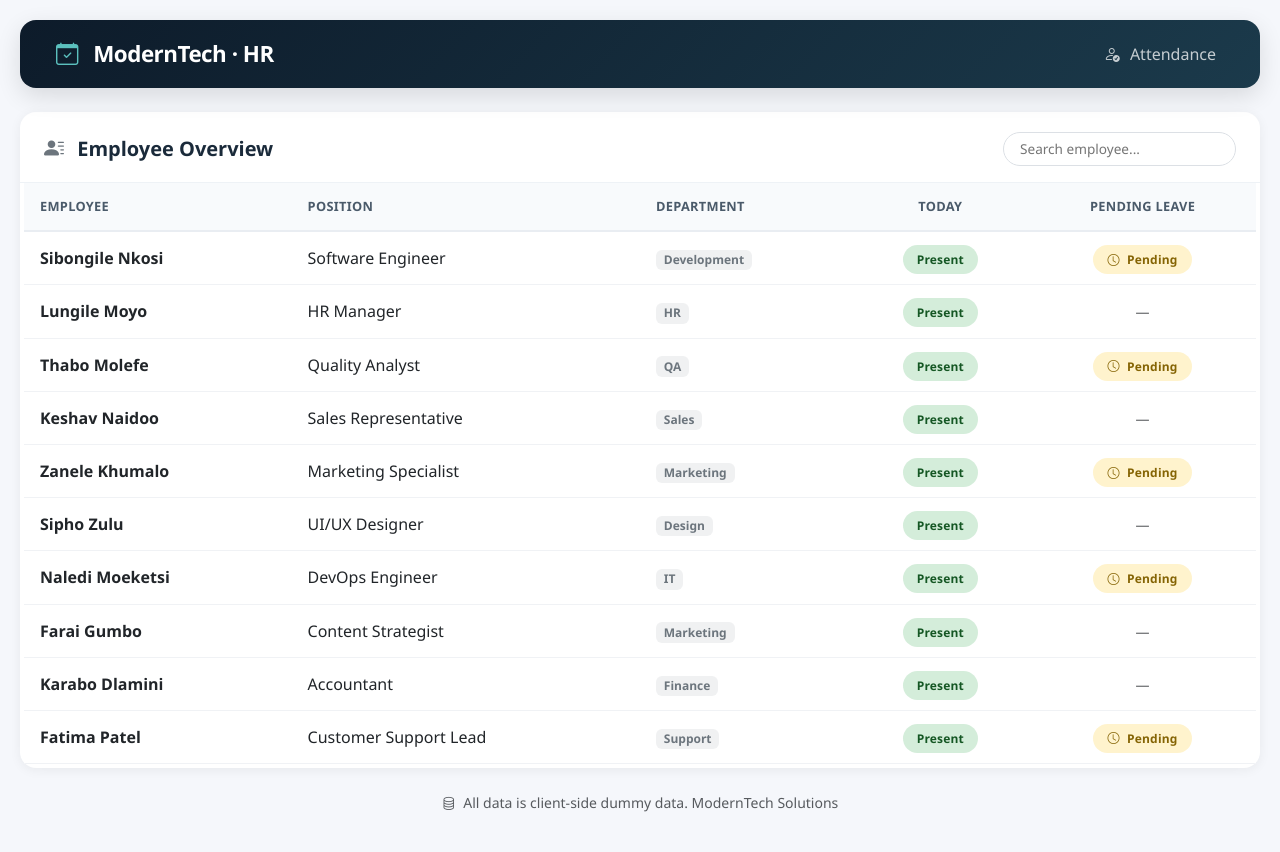
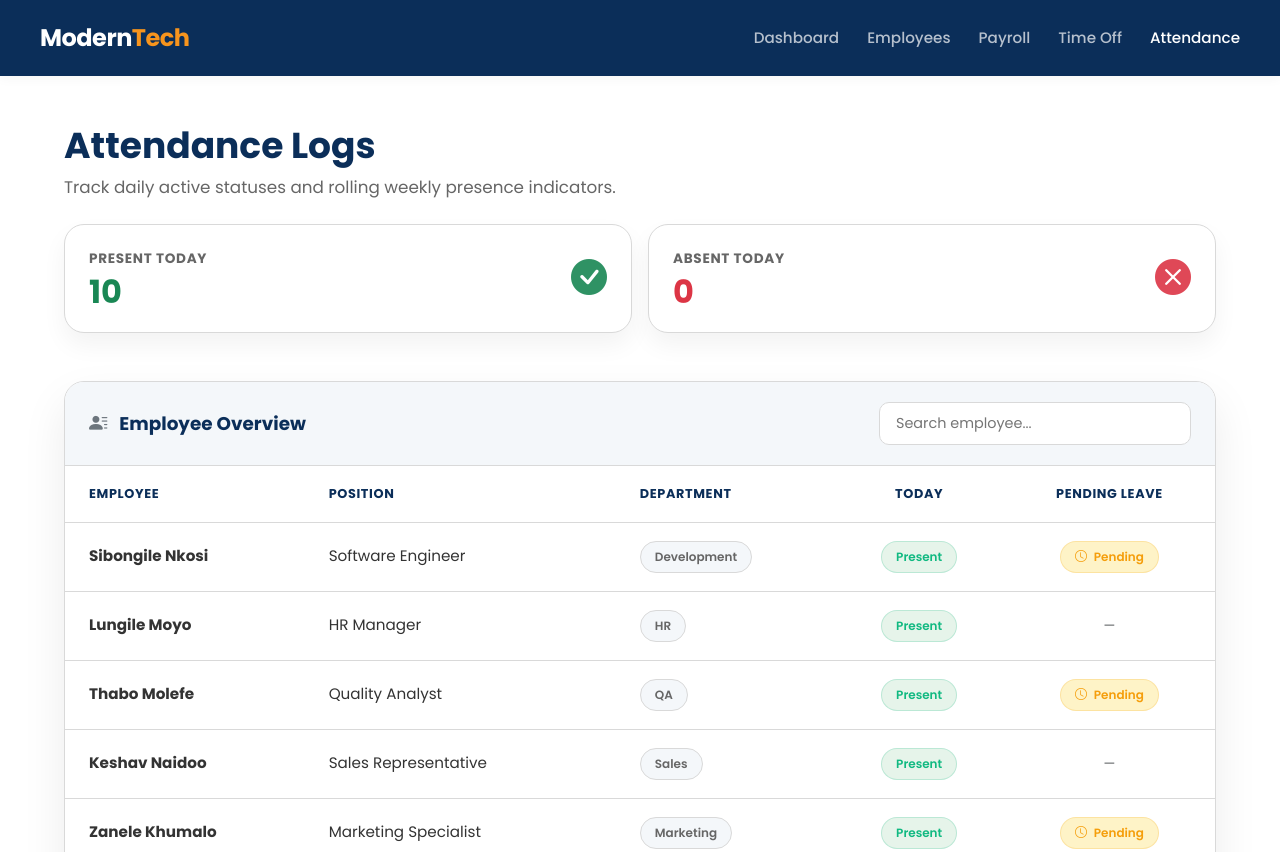
Before and after one commit to chefmanie27-pixel/project-modern-tech-solutions-, a plain HTML site: page Modern Tech/index.html in a window 1280 px wide. Shown: the top 852 px of the page. Drawn offline with nearby package versions, Linux system fonts and the light colour scheme.

Commit message:
updated style

```diff
--- a/Modern Tech/app.js
+++ b/Modern Tech/app.js
@@ -1,46 +1,36 @@
-
-
-
+// ==========================================
+// VUE 3 APPLICATION ENGINE
+// ==========================================
 const { createApp, ref, computed, onMounted } = Vue;
 
-
 const app = createApp({
-
-
     setup() {
-
-
-
-        const activeTab = ref('');
+        // Layout State
+        const activeTab = ref('attendance'); // Defaulting view context to attendance tab
         const dashboardFilter = ref('');
         const attendanceFilter = ref('');
         const leaveFilterStatus = ref('all');
         const leaveFilterSearch = ref('');
 
-
+        // Reactive Application Stores
         const employees = ref([]);
         const attendanceRecords = ref([]);
         const leaveRequests = ref([]);
 
-
+        // Calendar Columns
         const weekDays = ['Mon', 'Tue', 'Wed', 'Thu', 'Fri'];
 
-
+        // Core Data Processing Hydrator
         function loadData() {
-
             const empList = employeeData.employeeInformation;
             const attList = attendanceData.attendanceAndLeave;
 
-
             employees.value = empList;
-
 
             const leaves = [];
             attList.forEach(item => {
-
                 const emp = empList.find(e => e.employeeId === item.employeeId);
                 const empName = emp ? emp.name : item.name;
-
 
                 item.leaveRequests.forEach((lr, idx) => {
                     leaves.push({
@@ -50,7 +40,6 @@ const app = createApp({
                         date: lr.date,
                         reason: lr.reason,
                         status: lr.status,
-
                         _attRef: item,
                         _lrRef: lr
                     });
@@ -61,6 +50,7 @@ const app = createApp({
             attendanceRecords.value = attList;
         }
 
+        // Metrics Rollups
         const presentToday = computed(() => {
             const today = '2025-07-29';
             let count = 0;
@@ -70,7 +60,6 @@ const app = createApp({
             });
             return count;
         });
-
 
         const absentToday = computed(() => {
             const today = '2025-07-29';
@@ -82,12 +71,11 @@ const app = createApp({
             return count;
         });
 
-
         const pendingLeavesCount = computed(() => {
             return leaveRequests.value.filter(l => l.status === 'Pending').length;
         });
 
-
+        // Dynamic Filtering Core Engines
         const filteredDashboardEmployees = computed(() => {
             const filter = dashboardFilter.value.toLowerCase().trim();
             if (!filter) return employees.value;
@@ -107,6 +95,7 @@ const app = createApp({
             );
         });
 
+        // Date Context Parsers
         function getTodayStatus(employeeId) {
             const rec = attendanceRecords.value.find(r => r.employeeId === employeeId);
             if (!rec) return '—';
@@ -115,7 +104,6 @@ const app = createApp({
             return todayRec ? todayRec.status : '—';
         }
 
-
         function getTodayStatusClass(employeeId) {
             const status = getTodayStatus(employeeId);
             if (status === 'Present') return 'badge-present';
@@ -123,9 +111,7 @@ const app = createApp({
             return 'badge-secondary';
         }
 
-
         function getDayStatus(employeeId, day) {
-
             const dateMap = {
                 'Mon': '2025-07-25',
                 'Tue': '2025-07-26',
@@ -141,7 +127,6 @@ const app = createApp({
             return dayRec ? dayRec.status : null;
         }
 
-
         function getDayStatusClass(employeeId, day) {
             const status = getDayStatus(employeeId, day);
             if (status === 'Present') return 'day-present';
@@ -149,14 +134,12 @@ const app = createApp({
             return 'bg-light text-muted';
         }
 
-
         function getDayStatusLetter(employeeId, day) {
             const status = getDayStatus(employeeId, day);
             if (status === 'Present') return 'P';
             if (status === 'Absent') return 'A';
             return '—';
         }
-
 
         function getWeeklySummary(employeeId) {
             const rec = attendanceRecords.value.find(r => r.employeeId === employeeId);
@@ -166,7 +149,6 @@ const app = createApp({
             const absent = total - present;
             return `${present}P / ${absent}A`;
         }
-
 
         function getWeeklySummaryClass(employeeId) {
             const rec = attendanceRecords.value.find(r => r.employeeId === employeeId);
@@ -178,13 +160,11 @@ const app = createApp({
             return 'badge-pending';
         }
 
-
         function getLeaveStatusClass(status) {
             if (status === 'Approved') return 'badge-approved';
             if (status === 'Denied') return 'badge-denied';
             return 'badge-pending';
         }
-
 
         function hasPendingLeave(employeeId) {
             return leaveRequests.value.some(l =>
@@ -192,17 +172,15 @@ const app = createApp({
             );
         }
 
-
+        // Leave Requests Mutations Actions
         function approveLeave(uid) {
             const req = leaveRequests.value.find(l => l._uid === uid);
             if (!req || req.status !== 'Pending') return;
             req.status = 'Approved';
-
             if (req._lrRef) {
                 req._lrRef.status = 'Approved';
             }
         }
-
 
         function denyLeave(uid) {
             const req = leaveRequests.value.find(l => l._uid === uid);
@@ -213,7 +191,6 @@ const app = createApp({
             }
         }
 
-
         function formatDate(dateStr) {
             const d = new Date(dateStr);
             return d.toLocaleDateString('en-ZA', {
@@ -223,28 +200,27 @@ const app = createApp({
             });
         }
 
-
+        // App Initialization Hooks
         onMounted(() => {
             loadData();
         });
 
-
+        // Public Exposed References
         return {
             activeTab,
-
+            dashboardFilter,
             attendanceFilter,
-
-
+            leaveFilterStatus,
+            leaveFilterSearch,
             employees,
             attendanceRecords,
-
+            leaveRequests,
             weekDays,
             presentToday,
             absentToday,
             pendingLeavesCount,
             filteredDashboardEmployees,
             filteredAttendanceEmployees,
-
             getTodayStatus,
             getTodayStatusClass,
             getDayStatusClass,
@@ -260,5 +236,4 @@ const app = createApp({
     }
 });
 
-
 app.mount('#app');
--- a/Modern Tech/index.html
+++ b/Modern Tech/index.html
@@ -3,60 +3,65 @@
 <head>
     <meta charset="UTF-8" />
     <meta name="viewport" content="width=device-width, initial-scale=1.0" />
-    <title>ModernTech  Attendance & Leave</title>
-
+    <title>ModernTech | Attendance Tracker</title>
 
     <link href="https://cdn.jsdelivr.net/npm/bootstrap@5.3.0/dist/css/bootstrap.min.css" rel="stylesheet" />
-
     <link rel="stylesheet" href="https://cdn.jsdelivr.net/npm/bootstrap-icons@1.11.3/font/bootstrap-icons.min.css" />
-
-
+    <link href="https://fonts.googleapis.com/css2?family=Poppins:wght@400;500;600;700&display=swap" rel="stylesheet">
     <link rel="stylesheet" href="style.css" />
-
 
     <script src="https://unpkg.com/vue@3/dist/vue.global.js"></script>
 </head>
 <body>
 
+<div id="app">
 
-<div id="app" class="app-container">
+    <div class="nav">
+        <div class="logo">Modern<span>Tech</span></div>
+        <div class="nav-bar">
+            <ul class="nav-content">
+                <li><a href="dashboard.html">Dashboard</a></li>
+                <li><a href="employees.html">Employees</a></li>
+                <li><a href="payroll.html">Payroll</a></li>
+                <li><a href="time-off.html">Time Off</a></li>
+                <li class="active"><a href="attendance.html">Attendance</a></li>
+            </ul>
+        </div>
+    </div>
 
+    <div class="app-container">
 
-    <nav class="navbar navbar-expand-lg navbar-modern mb-4">
-        <div class="container-fluid">
-            <a class="navbar-brand" href="#">
-                <i class="bi bi-calendar-check"></i> ModernTech · HR
-            </a>
+        <div class="mt-5 mb-4">
+            <h1 style="font-size: 2.25rem; font-weight: 700; color: var(--primary); margin: 0 0 8px 0;">Attendance Logs</h1>
+            <p style="color: var(--text-muted); font-size: 1.05rem; margin: 0;">Track daily active statuses and rolling weekly presence indicators.</p>
+        </div>
 
-            <button class="navbar-toggler border-0" type="button" data-bs-toggle="collapse"
-                    data-bs-target="#navMenu" aria-controls="navMenu" aria-expanded="false"
-                    aria-label="Toggle navigation">
-                <i class="bi bi-list fs-3" style="color:#fff;"></i>
-            </button>
-            <div class="collapse navbar-collapse" id="navMenu">
-                <ul class="navbar-nav ms-auto">
-
-
-                    <li class="nav-item">
-                        <a class="nav-link" :class="{ active: activeTab === 'attendance' }"
-                           href="#" @click.prevent="activeTab = 'attendance'">
-                            <i class="bi bi-person-check"></i> Attendance
-                        </a>
-                    </li>
-
-                </ul>
+        <div class="row g-3 mb-5">
+            <div class="col-md-6">
+                <div class="stat-card d-flex align-items-center justify-content-between">
+                    <div>
+                        <div class="stat-label">Present Today</div>
+                        <div class="stat-number text-success">{{ presentToday }}</div>
+                    </div>
+                    <i class="bi bi-check-circle-fill text-success stat-icon"></i>
+                </div>
+            </div>
+            <div class="col-md-6">
+                <div class="stat-card d-flex align-items-center justify-content-between">
+                    <div>
+                        <div class="stat-label">Absent Today</div>
+                        <div class="stat-number text-danger">{{ absentToday }}</div>
+                    </div>
+                    <i class="bi bi-x-circle-fill text-danger stat-icon"></i>
+                </div>
             </div>
         </div>
-    </nav>
 
-
-        <div class="table-card">
+        <div class="table-card mb-4">
             <div class="card-header-custom">
                 <h5><i class="bi bi-person-lines-fill me-2 text-secondary"></i> Employee Overview</h5>
                 <div class="filter-group">
-
-                    <input type="text" class="filter-input" v-model="dashboardFilter"
-                           placeholder="Search employee..." />
+                    <input type="text" class="filter-input" v-model="dashboardFilter" placeholder="Search employee..." />
                 </div>
             </div>
             <div class="table-wrapper">
@@ -71,11 +76,10 @@
                         </tr>
                     </thead>
                     <tbody>
-
                         <tr v-for="emp in filteredDashboardEmployees" :key="emp.employeeId">
                             <td><strong>{{ emp.name }}</strong></td>
                             <td>{{ emp.position }}</td>
-                            <td><span class="badge bg-secondary bg-opacity-10 text-secondary">{{ emp.department }}</span></td>
+                            <td><span class="badge-status badge-secondary">{{ emp.department }}</span></td>
                             <td class="text-center">
                                 <span class="badge-status" :class="getTodayStatusClass(emp.employeeId)">
                                     {{ getTodayStatus(emp.employeeId) }}
@@ -92,16 +96,12 @@
                 </table>
             </div>
         </div>
-    </section>
 
-
-    <section v-if="activeTab === 'attendance'">
         <div class="table-card">
             <div class="card-header-custom">
                 <h5><i class="bi bi-calendar3 me-2 text-secondary"></i> Weekly Attendance</h5>
                 <div class="filter-group">
-                    <input type="text" class="filter-input" v-model="attendanceFilter"
-                           placeholder="Filter by name..." />
+                    <input type="text" class="filter-input" v-model="attendanceFilter" placeholder="Filter by name..." />
                 </div>
             </div>
             <div class="table-wrapper">
@@ -110,24 +110,21 @@
                         <tr>
                             <th>Employee</th>
                             <th>Department</th>
-                            <th v-for="day in weekDays" class="text-center">{{ day }}</th>
+                            <th v-for="day in weekDays" :key="day" class="text-center">{{ day }}</th>
                             <th class="text-center">Summary</th>
                         </tr>
                     </thead>
                     <tbody>
                         <tr v-for="emp in filteredAttendanceEmployees" :key="emp.employeeId">
                             <td><strong>{{ emp.name }}</strong></td>
-                            <td><span class="badge bg-secondary bg-opacity-10 text-secondary">{{ emp.department }}</span></td>
-                            <!-- Show a P/A circle for each day -->
-                            <td v-for="day in weekDays" class="text-center">
-                                <span class="day-status"
-                                      :class="getDayStatusClass(emp.employeeId, day)">
+                            <td><span class="badge-status badge-secondary">{{ emp.department }}</span></td>
+                            <td v-for="day in weekDays" :key="day" class="text-center">
+                                <span class="day-status" :class="getDayStatusClass(emp.employeeId, day)">
                                     {{ getDayStatusLetter(emp.employeeId, day) }}
                                 </span>
                             </td>
                             <td class="text-center">
-                                <span class="badge-status"
-                                      :class="getWeeklySummaryClass(emp.employeeId)">
+                                <span class="badge-status" :class="getWeeklySummaryClass(emp.employeeId)">
                                     {{ getWeeklySummary(emp.employeeId) }}
                                 </span>
                             </td>
@@ -136,24 +133,11 @@
                 </table>
             </div>
         </div>
-    </section>
-
-
-
-
-
-    <div class="text-center text-muted small mt-4">
-        <i class="bi bi-database me-1"></i> All data is client-side dummy data. ModernTech Solutions
     </div>
 </div>
 
-
 <script src="https://cdn.jsdelivr.net/npm/bootstrap@5.3.0/dist/js/bootstrap.bundle.min.js"></script>
-
-
 <script src="data.js"></script>
-
-
 <script src="app.js"></script>
 
 </body>
--- a/Modern Tech/style.css
+++ b/Modern Tech/style.css
@@ -1,254 +1,284 @@
+/* ==========================================================================
+   Design System & Tokens (Synced with Employee System)
+   ========================================================================== */
+:root {
+  --primary: #0b2e59;           /* Premium Deep Navy */
+  --primary-hover: #071f3d;
+  --accent: #f7941d;            /* Vibrant Orange */
+  --accent-hover: #df8414;
 
-body {
-    background: #f5f7fb;
-    font-family: 'Segoe UI', Tahoma, Geneva, Verdana, sans-serif;
+  --success: #10b981;           /* Present Status Elements */
+  --danger: #ef4444;            /* Absent Status Elements */
+  --warning: #f59e0b;           /* Warning / Pending Badges */
+
+  --neutral-dark: #0b2e59;
+  --neutral-light: #fafbfc;
+  --text-main: #333333;
+  --text-muted: #666666;
+  --border-color: #d9d9d9;
+
+  /* Geometric border-radii matching File 1 */
+  --radius-md: 10px;
+  --radius-lg: 20px;
+  --radius-pill: 50px;
+
+  /* Deep, structural shadows */
+  --shadow-sm: 0 4px 10px rgba(0, 0, 0, 0.03);
+  --shadow-md: 0 12px 25px rgba(0, 0, 0, 0.05);
+  --shadow-lg: 0 20px 45px rgba(0, 0, 0, 0.08);
 }
 
-.app-container {
-    max-width: 1400px;
-    margin: 0 auto;
-    padding: 20px;
+/* Global Base */
+body {
+  margin: 0;
+  padding: 0;
+  font-family: "Poppins", sans-serif;
+  background-color: #ffffff;
+  color: var(--text-main);
+  line-height: 1.5;
+  -webkit-font-smoothing: antialiased;
 }
 
-
-.navbar-modern {
-    background: linear-gradient(135deg, #0d1b2a, #1b3a4b);
-    border-radius: 16px;
-    padding: 12px 24px;
-    box-shadow: 0 8px 24px rgba(0, 0, 0, 0.12);
-}
-.navbar-modern .navbar-brand {
-    color: #fff;
-    font-weight: 700;
-    font-size: 1.4rem;
-    letter-spacing: -0.5px;
-}
-.navbar-modern .navbar-brand i {
-    color: #5bc0be;
-    margin-right: 10px;
-}
-.navbar-modern .nav-link {
-    color: rgba(255, 255, 255, 0.75) !important;
-    font-weight: 500;
-    border-radius: 8px;
-    padding: 8px 18px;
-    transition: all 0.2s;
-}
-.navbar-modern .nav-link:hover,
-.navbar-modern .nav-link.active {
-    color: #fff !important;
-    background: rgba(255, 255, 255, 0.12);
-}
-.navbar-modern .nav-link i {
-    margin-right: 6px;
+/* ==========================================================================
+   Navigation (Matched directly to employees-style.css)
+   ========================================================================== */
+.nav {
+  display: flex;
+  justify-content: space-between;
+  align-items: center;
+  background-color: var(--primary);
+  padding: 20px 40px;
+  box-shadow: var(--shadow-sm);
 }
 
-
-.stat-card {
-    background: #fff;
-    border: none;
-    border-radius: 16px;
-    padding: 20px 24px;
-    box-shadow: 0 2px 12px rgba(0, 0, 0, 0.06);
-    transition: transform 0.15s;
-    height: 100%;
-}
-.stat-card:hover {
-    transform: translateY(-3px);
-}
-.stat-card .stat-icon {
-    font-size: 2rem;
-    opacity: 0.7;
-}
-.stat-card .stat-number {
-    font-size: 2.2rem;
+.logo {
+  font-size: 1.5rem;
   font-weight: 700;
-    line-height: 1.2;
-}
-.stat-card .stat-label {
-    color: #6c757d;
-    font-size: 0.9rem;
-    font-weight: 500;
-    text-transform: uppercase;
-    letter-spacing: 0.4px;
+  letter-spacing: -0.5px;
+  color: #ffffff;
 }
 
+.logo span {
+  color: var(--accent);
+}
+
+.nav-bar {
+  display: flex;
+}
+
+.nav-content {
+  display: flex;
+  list-style: none;
+  margin: 0;
+  padding: 0;
+  gap: 28px;
+}
+
+.nav-content li a {
+  color: rgba(255, 255, 255, 0.7);
+  text-decoration: none;
+  font-size: 0.95rem;
+  font-weight: 500;
+  transition: color 0.3s ease;
+}
+
+.nav-content li a:hover,
+.nav-content li.active a {
+  color: #ffffff;
+}
+
+/* ==========================================================================
+   Metrics Rollup Cards
+   ========================================================================== */
+.stat-card {
+  background: #ffffff;
+  border: 1px solid var(--border-color);
+  border-radius: var(--radius-lg);
+  padding: 24px;
+  box-shadow: var(--shadow-md);
+  transition: transform 0.3s ease, box-shadow 0.3s ease;
+}
+
+.stat-card:hover {
+  transform: translateY(-4px);
+  box-shadow: var(--shadow-lg);
+}
+
+.stat-label {
+  font-size: 0.85rem;
+  text-transform: uppercase;
+  letter-spacing: 0.05em;
+  font-weight: 700;
+  color: var(--text-muted);
+  margin-bottom: 6px;
+}
+
+.stat-number {
+  font-size: 2rem;
+  font-weight: 700;
+  line-height: 1;
+}
+
+.stat-icon {
+  font-size: 2.25rem;
+  opacity: 0.9;
+}
+
+/* ==========================================================================
+   Layout Containers & Structural Cards
+   ========================================================================== */
+.app-container {
+  max-width: 1200px;
+  margin: 0 auto;
+  padding: 0 24px 60px 24px;
+}
 
 .table-card {
-    background: #fff;
-    border-radius: 16px;
-    padding: 20px 0 0 0;
-    box-shadow: 0 2px 12px rgba(0, 0, 0, 0.06);
+  background-color: #ffffff;
+  border-radius: var(--radius-lg);
   overflow: hidden;
+  box-shadow: var(--shadow-lg);
+  border: 1px solid var(--border-color);
+  margin-bottom: 35px;
 }
-.table-card .card-header-custom {
-    padding: 0 24px 16px 24px;
-    border-bottom: 1px solid #eef2f6;
+
+.card-header-custom {
+  background-color: #f4f7fa;
+  padding: 20px 24px;
   display: flex;
   justify-content: space-between;
   align-items: center;
   flex-wrap: wrap;
-    gap: 12px;
+  gap: 16px;
+  border-bottom: 1px solid var(--border-color);
 }
-.table-card .card-header-custom h5 {
+
+.card-header-custom h5 {
+  margin: 0;
+  font-size: 1.15rem;
   font-weight: 700;
+  color: var(--primary);
+}
+
+/* Filter Input Elements styled like the Employee edit inputs */
+.filter-input {
+  padding: 10px 16px;
+  border: 1px solid var(--border-color);
+  border-radius: var(--radius-md);
+  font-size: 0.9rem;
+  color: var(--text-main);
+  background-color: #ffffff;
+  outline: none;
+  transition: border-color 0.3s ease, box-shadow 0.3s ease;
+}
+
+.filter-input:focus {
+  border-color: var(--primary);
+  box-shadow: 0 0 8px rgba(11, 46, 89, 0.15);
+}
+
+/* ==========================================================================
+   Table Representation UI
+   ========================================================================== */
+.table {
+  width: 100%;
+  border-collapse: separate;
+  border-spacing: 0;
   margin: 0;
-    color: #1a2a3a;
 }
-.table-card .table {
-    margin-bottom: 0;
-}
-.table-card .table th {
-    background: #f8fafc;
-    font-weight: 600;
+
+.table th {
+  background-color: #ffffff;
+  color: var(--primary);
+  text-align: left;
+  padding: 18px 24px;
   font-size: 0.8rem;
   text-transform: uppercase;
-    letter-spacing: 0.3px;
-    color: #4a5a6a;
-    border-bottom: 2px solid #e9edf2;
-    padding: 14px 16px;
-}
-.table-card .table td {
-    padding: 14px 16px;
-    vertical-align: middle;
-    border-bottom: 1px solid #f0f2f5;
-}
-.table-card .table tbody tr:hover {
-    background: #fafcff;
+  letter-spacing: 0.05em;
+  font-weight: 700;
+  border-bottom: 1px solid var(--border-color);
 }
 
-
-.badge-status {
-    padding: 6px 14px;
-    border-radius: 20px;
-    font-weight: 600;
-    font-size: 0.75rem;
-    letter-spacing: 0.2px;
-}
-.badge-present {
-    background: #d4edda;
-    color: #155724;
-}
-.badge-absent {
-    background: #f8d7da;
-    color: #721c24;
-}
-.badge-pending {
-    background: #fff3cd;
-    color: #856404;
-}
-.badge-approved {
-    background: #cce5ff;
-    color: #004085;
-}
-.badge-denied {
-    background: #f5c6cb;
-    color: #721c24;
+.table td {
+  padding: 18px 24px;
+  border-bottom: 1px solid var(--border-color);
+  color: var(--text-main);
+  font-size: 0.95rem;
+  vertical-align: middle;
 }
 
-
-.btn-approve {
-    background: #28a745;
-    color: #fff;
-    border: none;
-    padding: 4px 16px;
-    border-radius: 20px;
-    font-size: 0.8rem;
-    font-weight: 600;
-    transition: all 0.15s;
-}
-.btn-approve:hover {
-    background: #1e7e34;
-    color: #fff;
-}
-.btn-deny {
-    background: #dc3545;
-    color: #fff;
-    border: none;
-    padding: 4px 16px;
-    border-radius: 20px;
-    font-size: 0.8rem;
-    font-weight: 600;
-    transition: all 0.15s;
-}
-.btn-deny:hover {
-    background: #b02a37;
-    color: #fff;
+.table tbody tr:last-child td {
+  border-bottom: none;
 }
 
-
-.empty-state {
-    text-align: center;
-    padding: 40px 20px;
-    color: #8a9aa8;
-}
-.empty-state i {
-    font-size: 3rem;
-    opacity: 0.3;
-    margin-bottom: 12px;
+.table tbody tr {
+  transition: background-color 0.2s ease;
 }
 
-
-.filter-input {
-    border-radius: 20px;
-    padding: 6px 16px;
-    border: 1px solid #dce0e5;
-    font-size: 0.85rem;
-    min-width: 180px;
-    transition: all 0.2s;
-}
-.filter-input:focus {
-    border-color: #5bc0be;
-    box-shadow: 0 0 0 3px rgba(91, 192, 190, 0.2);
-    outline: none;
+.table tbody tr:hover {
+  background-color: #fafbfc;
 }
 
-
-.day-status {
+/* ==========================================================================
+   Pill Status Badges & Layout Identifiers
+   ========================================================================== */
+/* Horizontal Broad Status Labels */
+.badge-status {
   display: inline-block;
-    width: 28px;
-    height: 28px;
-    line-height: 28px;
+  padding: 6px 14px;
+  border-radius: var(--radius-pill);
+  font-size: 0.75rem;
+  font-weight: 600;
+  border: 1px solid transparent;
   text-align: center;
-    border-radius: 50%;
-    font-size: 0.7rem;
-    font-weight: 700;
-    margin: 0 2px;
-}
-.day-present {
-    background: #d4edda;
-    color: #155724;
-}
-.day-absent {
-    background: #f8d7da;
-    color: #721c24;
 }
 
-
-@media (max-width: 576px) {
-    .day-status {
-        width: 22px;
-        height: 22px;
-        line-height: 22px;
-        font-size: 0.6rem;
-    }
-    .stat-card .stat-number {
-        font-size: 1.6rem;
-    }
-    .app-container {
-        padding: 12px;
-    }
-    .table-card .card-header-custom {
-        flex-direction: column;
-        align-items: stretch;
-    }
-    .table-card .card-header-custom .filter-group {
-        width: 100%;
-    }
+.badge-present {
+  background-color: #e6f4ea;
+  color: var(--success);
+  border-color: rgba(16, 185, 129, 0.2);
 }
 
+.badge-absent {
+  background-color: #fce8e6;
+  color: var(--danger);
+  border-color: rgba(239, 68, 110, 0.2);
+}
 
-.table-wrapper {
-    overflow-x: auto;
-    padding: 0 4px 4px 4px;
+.badge-pending {
+  background-color: #fef3c7;
+  color: var(--warning);
+  border-color: rgba(245, 158, 11, 0.2);
 }
+
+.badge-secondary {
+  background-color: #f4f7fa;
+  color: var(--text-muted);
+  border-color: var(--border-color);
+}
+
+/* Compact Monospace Day Squares (M, T, W, T, F calendar layout) */
+.day-status {
+  display: inline-flex;
+  align-items: center;
+  justify-content: center;
+  width: 32px;
+  height: 32px;
+  border-radius: var(--radius-md);
+  font-size: 0.8rem;
+  font-weight: 700;
+}
+
+.day-present {
+  background-color: #e6f4ea;
+  color: var(--success);
+}
+
+.day-absent {
+  background-color: #fce8e6;
+  color: var(--danger);
+}
+
+.text-center {
+  text-align: center;
+}
```
Lines whose indentation alone changed are shown as unchanged.
